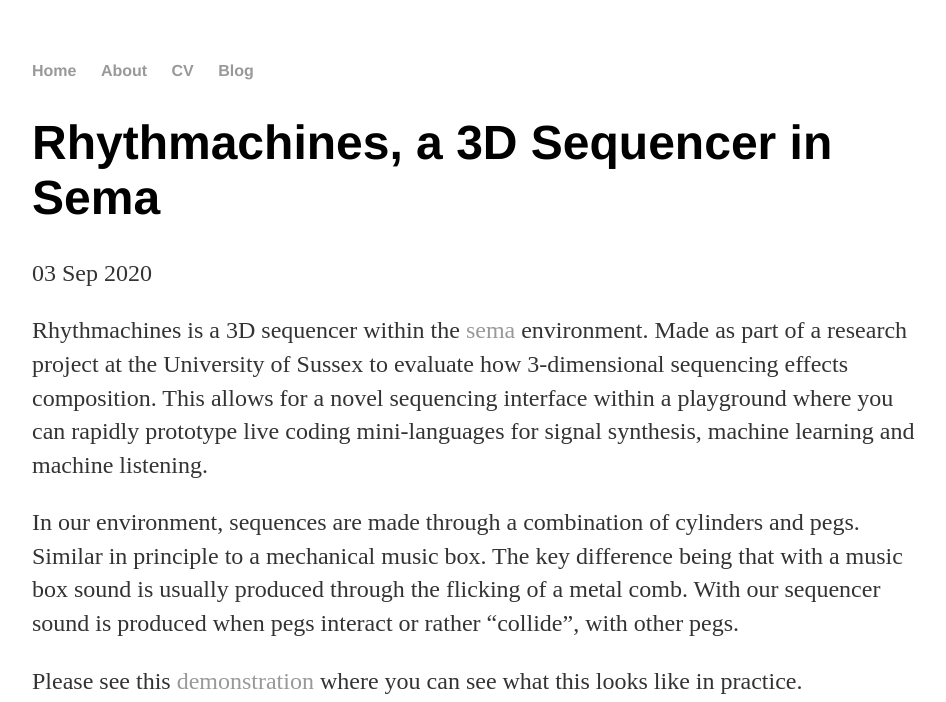
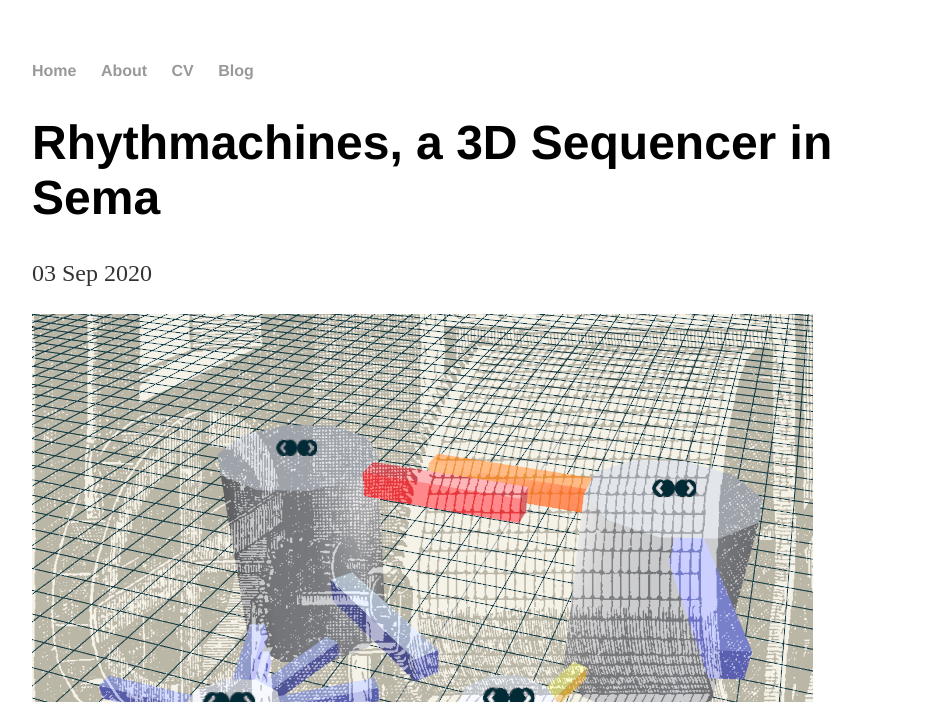
Before and after one commit to smilo7/smilo7.github.io, a Jekyll site: the page built from _posts/2020-09-03-rhythmachines-userstudy.md, in a window 1280 px wide. Shown: the top 702 px of the page, without its empty margins (160-1106 px from the left). Built offline with Jekyll 4.4.1, drawn with Linux system fonts in a browser that asks for light colours; grey boxes are pictures that could not be loaded.

```diff
--- a/_posts/2020-09-03-rhythmachines-userstudy.md
+++ b/_posts/2020-09-03-rhythmachines-userstudy.md
@@ -3,6 +3,8 @@ layout: post
 title: Rhythmachines, a 3D Sequencer in Sema
 date: 2020-09-03
 ---
+
+![rhythmachines past and present](/assets/rhythmachines-past-and-present.png)
 
 Rhythmachines is a 3D sequencer within the [sema](https://github.com/mimic-sussex/sema 'sema') environment. Made as part of a research project at the University of Sussex to evaluate how 3-dimensional sequencing effects composition. This allows for a novel sequencing interface within a playground where you can rapidly prototype live coding mini-languages for signal synthesis, machine learning and machine listening.
 
```
Also changed, not shown: other parts of _posts/2020-09-03-rhythmachines-userstudy.md (+1 -1 lines), assets/rhythmachines-past-and-present.png (added).
